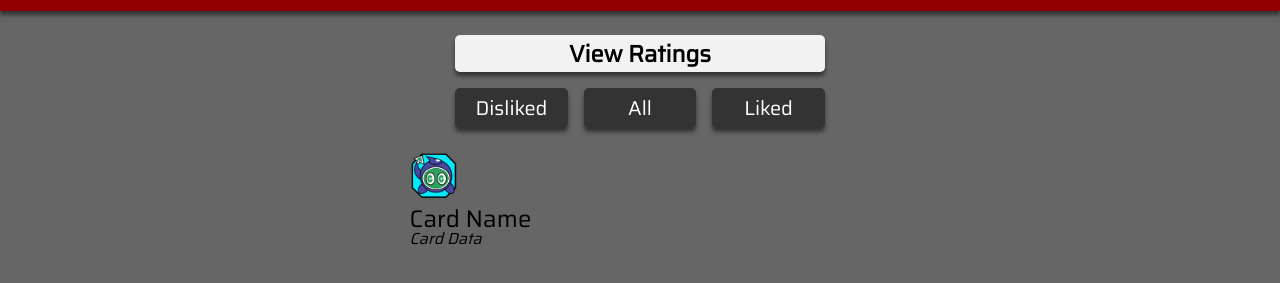
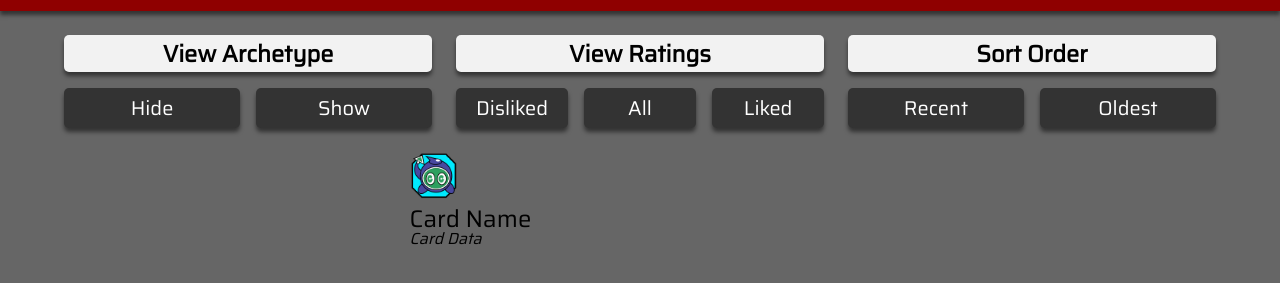
Before and after one commit to joseph-bravo/ajax-project, a website: page index.html in a window 1280 px wide. Both pictures are taken after a click on the link "Results". Shown: the part 53-336 px from the top of the page. Drawn offline with nearby package versions, Linux system fonts and the light colour scheme; no server answers.

Commit message:
htmlcss skeleton for sorting options complete created variables for current results view options todo: figure out format for archetype view (most likely an <li> containing <ul> per archetype)

```diff
--- a/css/layout.css
+++ b/css/layout.css
@@ -29,8 +29,13 @@
   flex-basis: 50%;
 }
 
-.column-full {
+.column-full,
+.column-break-half {
   flex-basis: 100%;
+}
+
+.column-break-half-half {
+  flex: 1;
 }
 
 .flex-grow-1 {
@@ -86,3 +91,12 @@
   padding-top: 3rem;
   padding-bottom: 3rem;
 }
+
+/** Media Rules */
+
+@media only screen and (min-width: 800px) {
+  .column-break-half,
+  .column-break-half-half {
+    flex: 1;
+  }
+}
--- a/css/styles.css
+++ b/css/styles.css
@@ -122,7 +122,7 @@ main button {
   padding-bottom: 1.25rem;
 }
 
-button.view-button {
+.results-options button {
   font-size: 1.25rem;
   font-weight: normal;
   padding: 0.25rem 0.5rem;
@@ -256,16 +256,8 @@ li.card-disliked a {
 
 /** View Options */
 
-.view-options {
-  margin: 0 auto;
-  padding-left: 10%;
-  padding-right: 10%;
-  max-width: 600px;
+.results-options {
   font-size: 1.25rem;
-}
-
-.view-options-buttons {
-  max-width: 100%;
 }
 
 main button[data-option="👎"]:active,
@@ -278,8 +270,21 @@ button[data-option="👍"].active {
   background-color: var(--like-color);
 }
 
+/** media queries */
 @media only screen and (min-width: 800px) {
   li.card {
     flex-basis: 40%;
   }
+
+  .view-options {
+    order: 2;
+  }
+
+  .archetype-options {
+    order: 1;
+  }
+
+  .order-options {
+    order: 3;
+  }
 }
--- a/index.html
+++ b/index.html
@@ -96,7 +96,9 @@
     </div>
 
     <div class="container hidden" data-view="results">
-      <div class="row flex-wrap view-options text-align-center justify-center pad-top-sm gap-y-sm">
+      <div class="row flex-wrap results-options justify-center pad-top-sm gap-y-sm gap-x-sm">
+        <div class="column-break-half view-options"> <!-- View Options -->
+          <div class="row flex-wrap text-align-center gap-y-sm">
             <div class="column-full label-block drop-shadow">
               <h3>View Ratings</h3>
             </div>
@@ -114,6 +116,42 @@
               </div>
             </div>
           </div>
+        </div>
+        <div class="column-break-half-half archetype-options">
+          <div class="row flex-wrap text-align-center gap-y-sm">
+            <div class="column-full label-block drop-shadow">
+              <h3>View Archetype</h3>
+            </div>
+            <div class="column-full">
+              <div class="row justify-space-between gap-x-smaller">
+                <button data-option="hide" class="archetype-button flex-grow-1">
+                  Hide
+                </button>
+                <button data-option="show" class="archetype-button flex-grow-1">
+                  Show
+                </button>
+              </div>
+            </div>
+          </div>
+        </div>
+        <div class="column-break-half-half order-options">
+          <div class="row flex-wrap text-align-center gap-y-sm">
+            <div class="column-full label-block drop-shadow">
+              <h3>Sort Order</h3>
+            </div>
+            <div class="column-full">
+              <div class="row justify-space-between gap-x-smaller">
+                <button data-option="recent" class="order-button flex-grow-1">
+                  Recent
+                </button>
+                <button data-option="oldest" class="order-button flex-grow-1">
+                  Oldest
+                </button>
+              </div>
+            </div>
+          </div>
+        </div>
+      </div>
       <ul class="results-list">
         <li class="card card-liked" data-card-id="0841308">
           <img class="race" src="images/iconsMD/cyberse.png" alt="">
--- a/js/data.js
+++ b/js/data.js
@@ -92,11 +92,15 @@ var userCardSort = {
     }
     return output;
   },
-  recent: function () {
-    userCards.sort(function (a, b) {
+  recent: function (target) {
+    if (!target) {
+      target = userCards;
+    }
+    var output = target.slice();
+    output.sort(function (a, b) {
       return a.timeRated - b.timeRated;
     });
-    return userCards;
+    return output;
   }
 };
 
--- a/js/main.js
+++ b/js/main.js
@@ -28,7 +28,10 @@ var $views = document.querySelectorAll('[data-view]');
 var $navLinks = document.querySelectorAll('[data-nav]');
 
 var currentView = '';
-var viewRatingOption = 'all';
+
+var resultOptionView = 'all';
+var resultOptionArchetype = 'hide';
+var resultOptionOrder = 'recent';
 
 //* View Swapping
 function swapView(switchToView) {
@@ -37,7 +40,7 @@ function swapView(switchToView) {
   }
 
   if (switchToView === 'results') {
-    resultsShowOnly(viewRatingOption);
+    resultsShowOnly(resultOptionView);
   }
 
   for (var i = 0; i < $views.length; i++) {
@@ -330,15 +333,15 @@ function resultsOrder(direction) {
 var $viewRatingButtons = document.querySelectorAll('.view-button');
 
 function viewRatingButtonHandler(event) {
-  viewRatingOption = event.target.dataset.option;
+  resultOptionView = event.target.dataset.option;
   $viewRatingButtons.forEach(function (element) {
-    if (element.dataset.option === viewRatingOption) {
+    if (element.dataset.option === resultOptionView) {
       element.classList.add('active');
     } else {
       element.classList.remove('active');
     }
   });
-  resultsShowOnly(viewRatingOption);
+  resultsShowOnly(resultOptionView);
 }
 
 $viewRatingButtons.forEach(function (element) {
```
Lines whose indentation alone changed are shown as unchanged.
